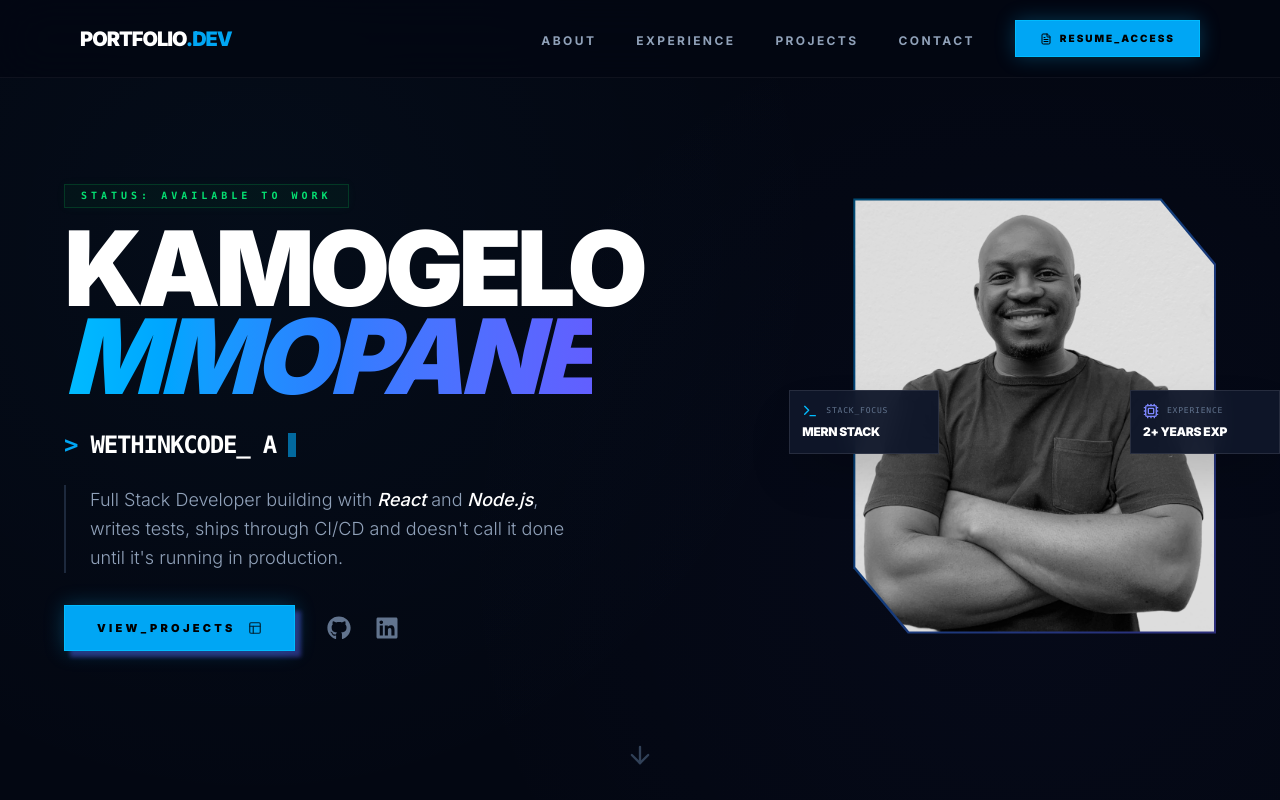
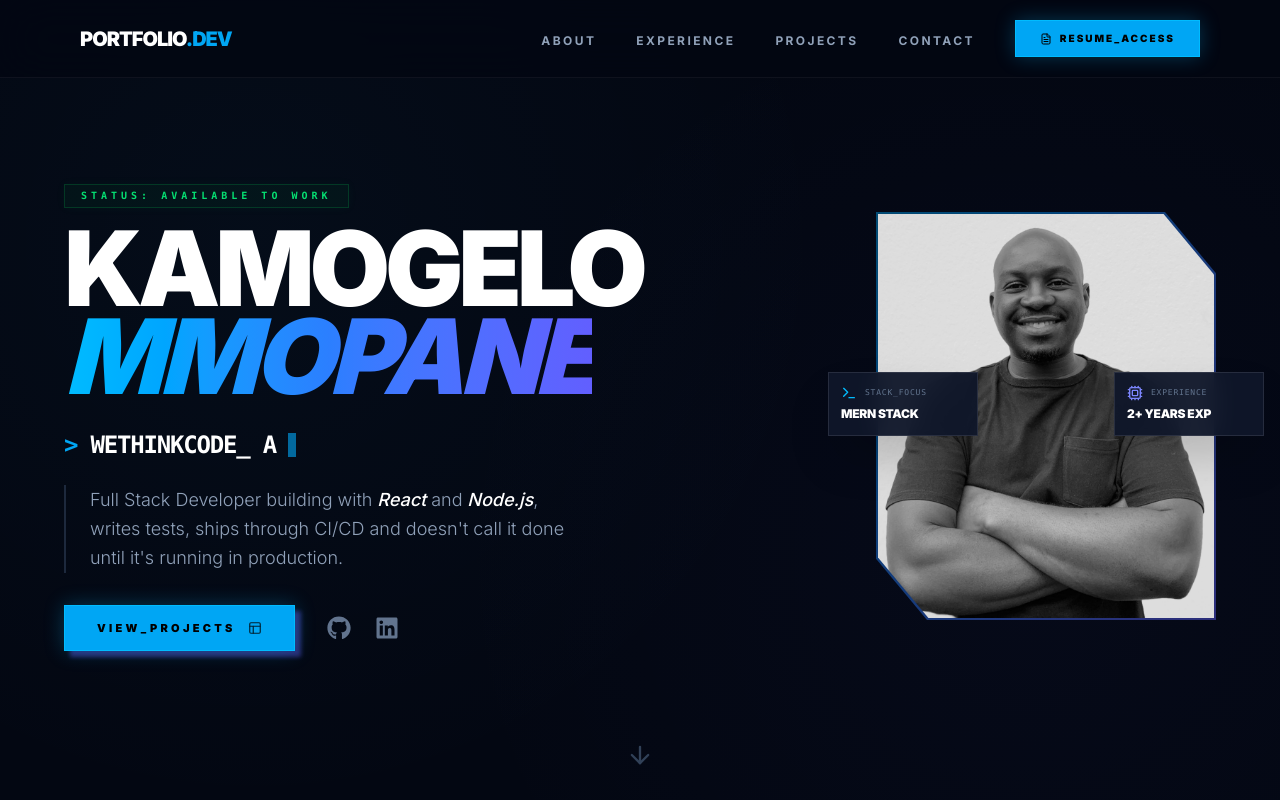
Before and after one commit to KAMO333/Revamped-Portfolio, a React (Vite) app: page / in a window 1280 px wide. Shown: the top 800 px of the page. Built offline with nearby package versions, Linux system fonts and the light colour scheme.

Commit message:
fix: align hero layout with navbar breakpoints for desktop-mode stability

```diff
--- a/src/components/Hero.jsx
+++ b/src/components/Hero.jsx
@@ -31,27 +31,27 @@ export const Hero = () => {
       deleting ? 50 : 100,
     );
     return () => clearTimeout(timeout);
-  }, [displayText, deleting, roleIndex]);
+  }, [displayText, deleting, roleIndex, roles]);
 
   return (
-    <section className="relative min-h-screen w-full flex items-center justify-center bg-[#030712] px-6 lg:px-16 overflow-hidden py-20 lg:py-0">
+    /* Changed min-h-screen to min-h-[auto] on small screens to remove huge vertical gaps */
+    <section className="relative min-h-[auto] lg:min-h-screen w-full flex items-center justify-center bg-[#030712] px-6 lg:px-16 overflow-hidden py-24 md:py-32 lg:py-0">
       {/* Background Decor */}
       <div className="absolute inset-0 z-0 pointer-events-none">
         <div className="absolute top-0 left-0 w-full h-full bg-[radial-gradient(circle_at_20%_30%,rgba(56,189,248,0.03)_0%,transparent_50%)]" />
         <div className="absolute bottom-0 right-0 w-full h-full bg-[radial-gradient(circle_at_80%_70%,rgba(99,102,241,0.03)_0%,transparent_50%)]" />
       </div>
 
-      <div className="relative z-10 max-w-7xl mx-auto w-full grid grid-cols-1 lg:grid-cols-12 gap-12 lg:gap-8 items-center pt-8">
+      <div className="relative z-10 max-w-7xl mx-auto w-full flex flex-col md:flex-row items-center justify-between gap-10 md:gap-8 lg:gap-12 pt-8">
         {/* Left Side: Content */}
-        <div className="lg:col-span-8 space-y-6 text-center lg:text-left flex flex-col items-center lg:items-start">
+        <div className="w-full md:w-[60%] lg:w-3/5 space-y-6 text-center md:text-left flex flex-col items-center md:items-start">
           <div className="space-y-4 w-full">
-            {/* Fix: tracking-[0.2em] on mobile to prevent status badge overflow in Desktop Mode */}
             <div className="inline-flex items-center justify-center px-4 py-1.5 bg-green-500/5 border border-green-500/20 shadow-[0_0_10px_rgba(34,197,94,0.05)]">
               <span className="text-green-400 text-[9px] md:text-[10px] font-mono tracking-[0.2em] lg:tracking-[0.4em] uppercase font-bold leading-none text-center">
                 Status: Available to Work
               </span>
             </div>
-            <h1 className="text-4xl sm:text-6xl md:text-7xl lg:text-[6.5rem] font-black text-white tracking-tighter leading-[0.9] lg:leading-[0.85] uppercase">
+            <h1 className="text-4xl sm:text-5xl md:text-6xl lg:text-[5.5rem] xl:text-[6.5rem] font-black text-white tracking-tighter leading-[0.9] md:leading-[0.85] uppercase shrink-0">
               Kamogelo
               <br />
               <span className="text-transparent bg-clip-text bg-gradient-to-r from-sky-400 via-blue-500 to-indigo-500 italic">
@@ -61,7 +61,7 @@ export const Hero = () => {
           </div>
 
           <div className="space-y-5 w-full">
-            <div className="flex items-center justify-center lg:justify-start gap-3 text-lg md:text-2xl font-mono text-white min-h-[40px]">
+            <div className="flex items-center justify-center md:justify-start gap-3 text-lg md:text-2xl font-mono text-white min-h-[40px]">
               <span className="text-sky-500 font-bold">&gt;</span>
               <span className="font-bold uppercase tracking-tighter">
                 {displayText}
@@ -69,7 +69,7 @@ export const Hero = () => {
               <span className="w-2 h-6 bg-sky-500 animate-pulse" />
             </div>
 
-            <p className="text-slate-400 text-sm md:text-lg max-w-lg leading-relaxed font-light border-l-2 border-slate-800 pl-6 text-left mx-auto lg:mx-0">
+            <p className="text-slate-400 text-sm md:text-lg max-w-lg leading-relaxed font-light border-l-2 border-slate-800 pl-6 text-left mx-auto md:mx-0">
               Full Stack Developer building with
               <span className="text-white font-medium italic"> React</span> and
               <span className="text-white font-medium italic"> Node.js</span>,
@@ -78,13 +78,12 @@ export const Hero = () => {
             </p>
           </div>
 
-          <div className="flex flex-wrap justify-center lg:justify-start items-center gap-6 md:gap-8 pt-2">
+          <div className="flex flex-wrap justify-center md:justify-start items-center gap-6 md:gap-8 pt-2">
             <a
               href="#projects"
               className="relative group inline-block active:scale-95 transition-transform"
             >
               <div className="absolute inset-0 bg-indigo-500/40 translate-x-1.5 translate-y-1.5 group-hover:translate-x-0 group-hover:translate-y-0 transition-transform blur-[2px]"></div>
-
               <div className="relative px-6 md:px-8 py-3 md:py-3.5 bg-sky-500 text-black font-black text-[10px] md:text-[11px] tracking-[0.3em] border border-sky-400 flex items-center gap-3 group-hover:-translate-x-1.5 group-hover:-translate-y-1.5 hover:bg-white hover:text-black hover:border-white transition-all duration-300 shadow-[0_0_20px_rgba(14,165,233,0.3)] uppercase">
                 VIEW_PROJECTS <Layout size={14} className="opacity-80" />
               </div>
@@ -111,9 +110,9 @@ export const Hero = () => {
           </div>
         </div>
 
-        {/* Right Side: Photo - Fixed widths prevent ballooning in Desktop Mode on Mobile */}
-        <div className="lg:col-span-4 flex justify-center lg:justify-end mt-8 lg:mt-0">
-          <div className="relative w-[240px] sm:w-[300px] lg:w-full lg:max-w-none aspect-[1/1.2] group flex-shrink-0">
+        {/* Right Side: Photo */}
+        <div className="w-full md:w-[40%] lg:w-2/5 flex justify-center md:justify-end mt-4 md:mt-0">
+          <div className="relative w-full max-w-[220px] sm:max-w-[260px] md:max-w-[300px] lg:max-w-[340px] aspect-[1/1.2] group flex-shrink-0">
             <div
               className="absolute inset-0 z-0 bg-gradient-to-br from-sky-500 via-blue-500 to-indigo-500 opacity-20 animate-pulse"
               style={{
@@ -134,8 +133,9 @@ export const Hero = () => {
                 className="w-full h-full object-cover grayscale brightness-90 group-hover:grayscale-0 transition-all duration-1000"
               />
             </div>
-            {/* HUD Badge: Stack Focus */}
-            <div className="absolute top-40 -left-6 md:top-48 md:-left-16 z-30 bg-[#0f172a]/95 border border-white/10 p-3 shadow-2xl backdrop-blur-md hidden sm:block min-w-[130px] md:min-w-[150px]">
+
+            {/* HUD Badges */}
+            <div className="absolute top-40 -left-6 md:-left-12 z-30 bg-[#0f172a]/95 border border-white/10 p-3 shadow-2xl backdrop-blur-md hidden sm:block min-w-[130px] md:min-w-[150px]">
               <div className="flex flex-col gap-1">
                 <div className="flex items-center gap-2">
                   <Terminal className="text-sky-400" size={16} />
@@ -149,8 +149,7 @@ export const Hero = () => {
               </div>
             </div>
 
-            {/* HUD Badge: Experience */}
-            <div className="absolute top-40 -right-6 md:top-48 md:-right-16 z-30 bg-[#0f172a]/95 border border-white/10 p-3 shadow-2xl backdrop-blur-md hidden sm:block min-w-[130px] md:min-w-[150px]">
+            <div className="absolute top-40 -right-6 md:-right-12 z-30 bg-[#0f172a]/95 border border-white/10 p-3 shadow-2xl backdrop-blur-md hidden sm:block min-w-[130px] md:min-w-[150px]">
               <div className="flex flex-col gap-1">
                 <div className="flex items-center gap-2">
                   <Cpu className="text-indigo-400" size={16} />
@@ -167,7 +166,6 @@ export const Hero = () => {
         </div>
       </div>
 
-      {/* Hide scroll indicator on very small screens to save space */}
       <div className="absolute bottom-6 left-1/2 -translate-x-1/2 text-slate-700 animate-bounce hidden sm:block">
         <a href="#about">
           <ArrowDown size={28} />
```
